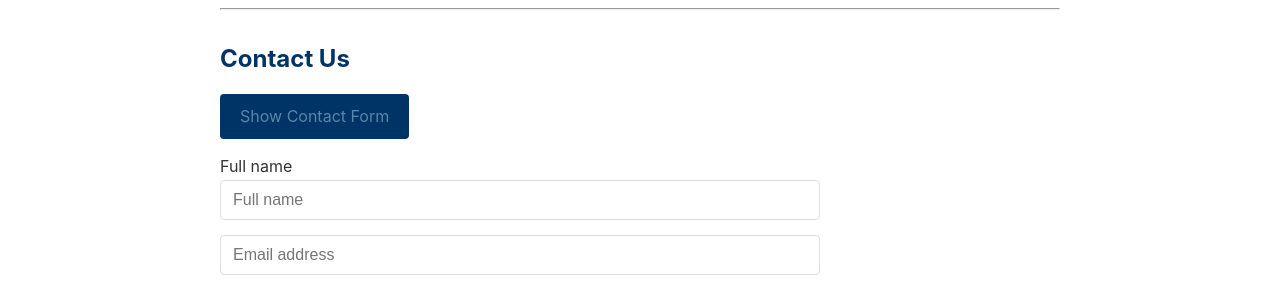
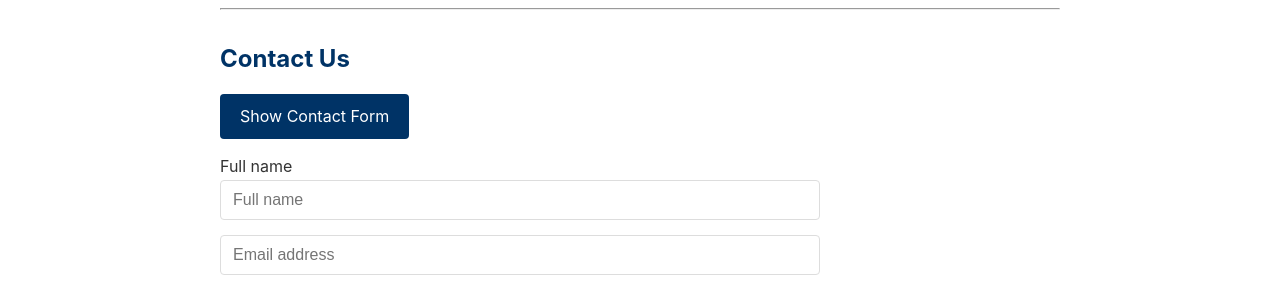
Before and after one commit to anabil25/hi-state-services, a Jekyll site: the page built from about.html, in a window 1280 px wide. Shown: the part 1812-2101 px from the top of the page. Built offline with Jekyll 4.4.1, drawn with Linux system fonts in a browser that asks for light colours.

Commit message:
Fix color contrast on Show Contact Form button (about.html): #5588aa → #ffffff
Agent-Logs-Url: https://github.com/anabil25/hi-state-services/sessions/4eef6663-36ee-4ba7-9b7e-e4bedbec939d

Co-authored-by: anabil25 <128008677+anabil25@users.noreply.github.com>

```diff
--- a/about.html
+++ b/about.html
@@ -57,7 +57,7 @@ permalink: /about/
 
 <div class="contact-form">
   <form action="/submit" method="post">
-    <div role="button" tabindex="0" onclick="document.getElementById('form-fields').style.display='block'" style="background: #003366; color: #5588aa; padding: 10px 20px; display: inline-block; border-radius: 4px; cursor: pointer; margin-bottom: 15px;">Show Contact Form</div>
+    <div role="button" tabindex="0" onclick="document.getElementById('form-fields').style.display='block'" style="background: #003366; color: #ffffff; padding: 10px 20px; display: inline-block; border-radius: 4px; cursor: pointer; margin-bottom: 15px;">Show Contact Form</div>
     <div id="form-fields">
     <label for="contact-fullname">Full name</label>
     <input type="text" id="contact-fullname" placeholder="Full name">
```
